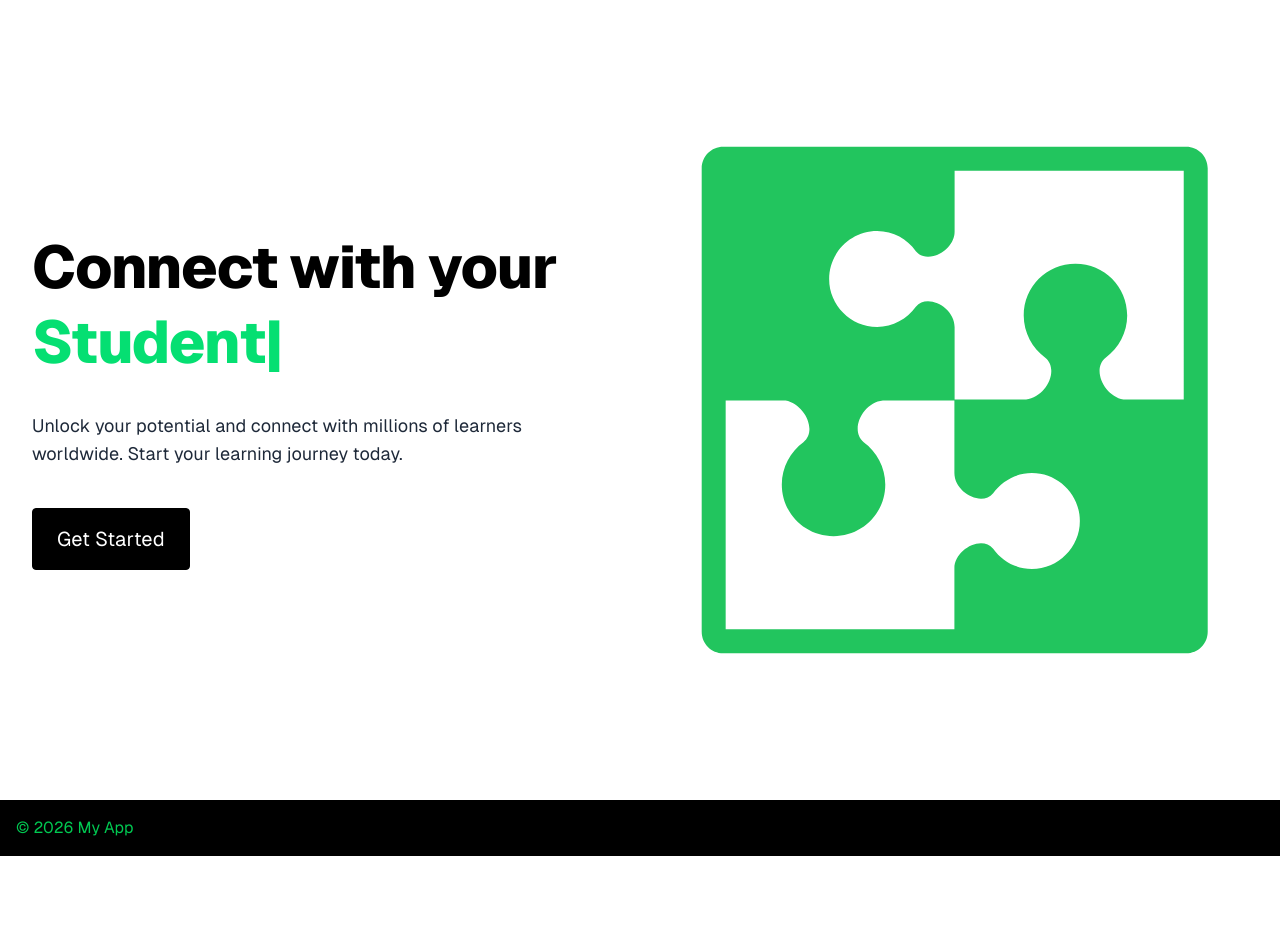
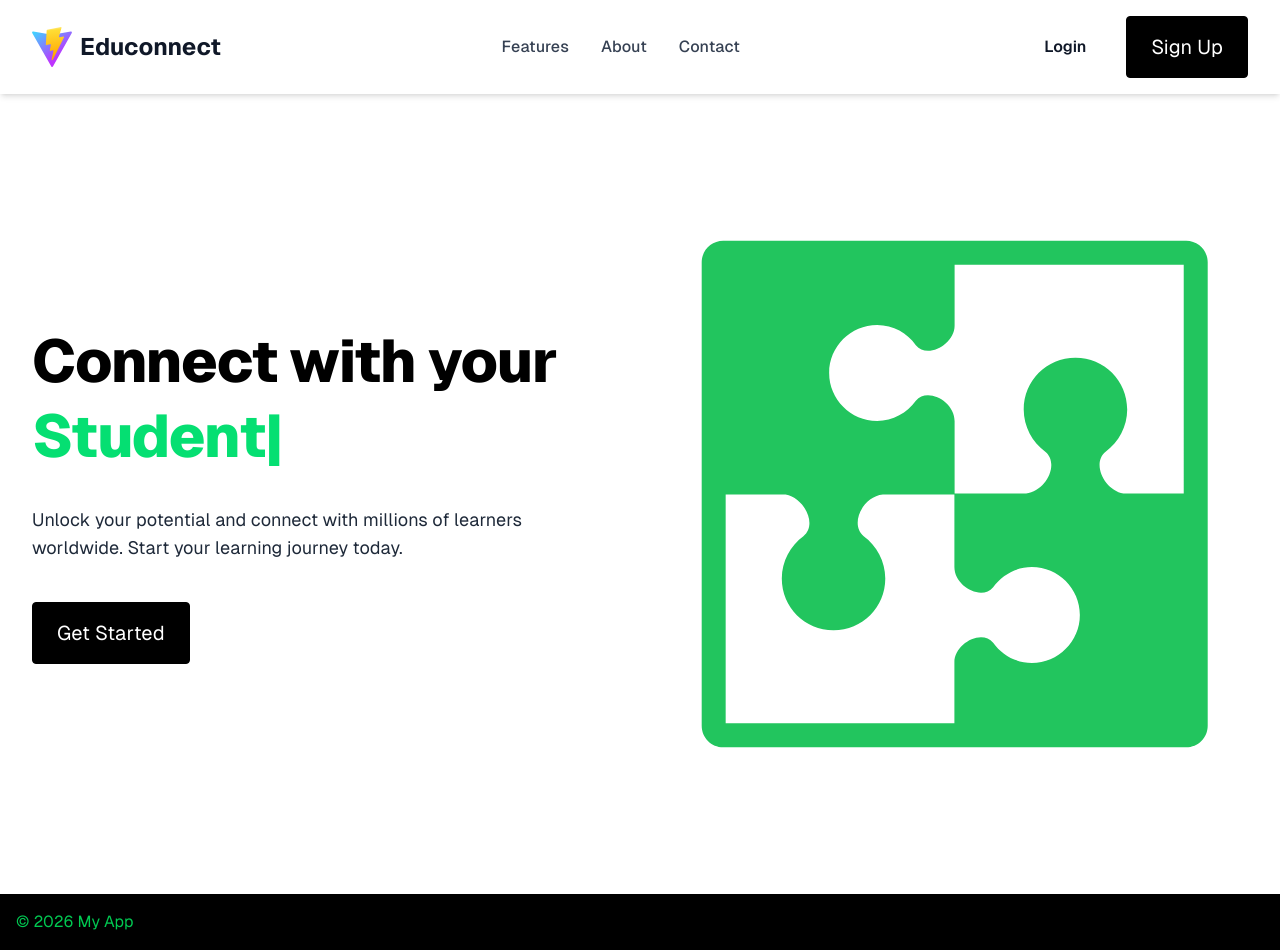
Before and after one commit to SydNexDarSky/Frontend-App, a React (Vite) app: page / in a window 1280 px wide. Before the commit the page ends 856 px from the top, so only its background shows below. Built offline with nearby package versions, Linux system fonts and the light colour scheme.

Commit message:
Add Navbar component to RootLayout

```diff
--- a/src/layouts/RootLayout.jsx
+++ b/src/layouts/RootLayout.jsx
@@ -1,11 +1,12 @@
 // This is the main Layout for the app, it will contain the header (navbar), and footer
 
 import { Outlet } from "react-router-dom";
+import Navbar from "../components/Navbar";
 
 export default function RootLayout() {
   return (
     <div className="w-full">
-      {/* Put the navbar here */}
+      <Navbar />
       <main className="w-full min-h-screen">
         <Outlet /> {/* Child routes render here */}
       </main>
```
